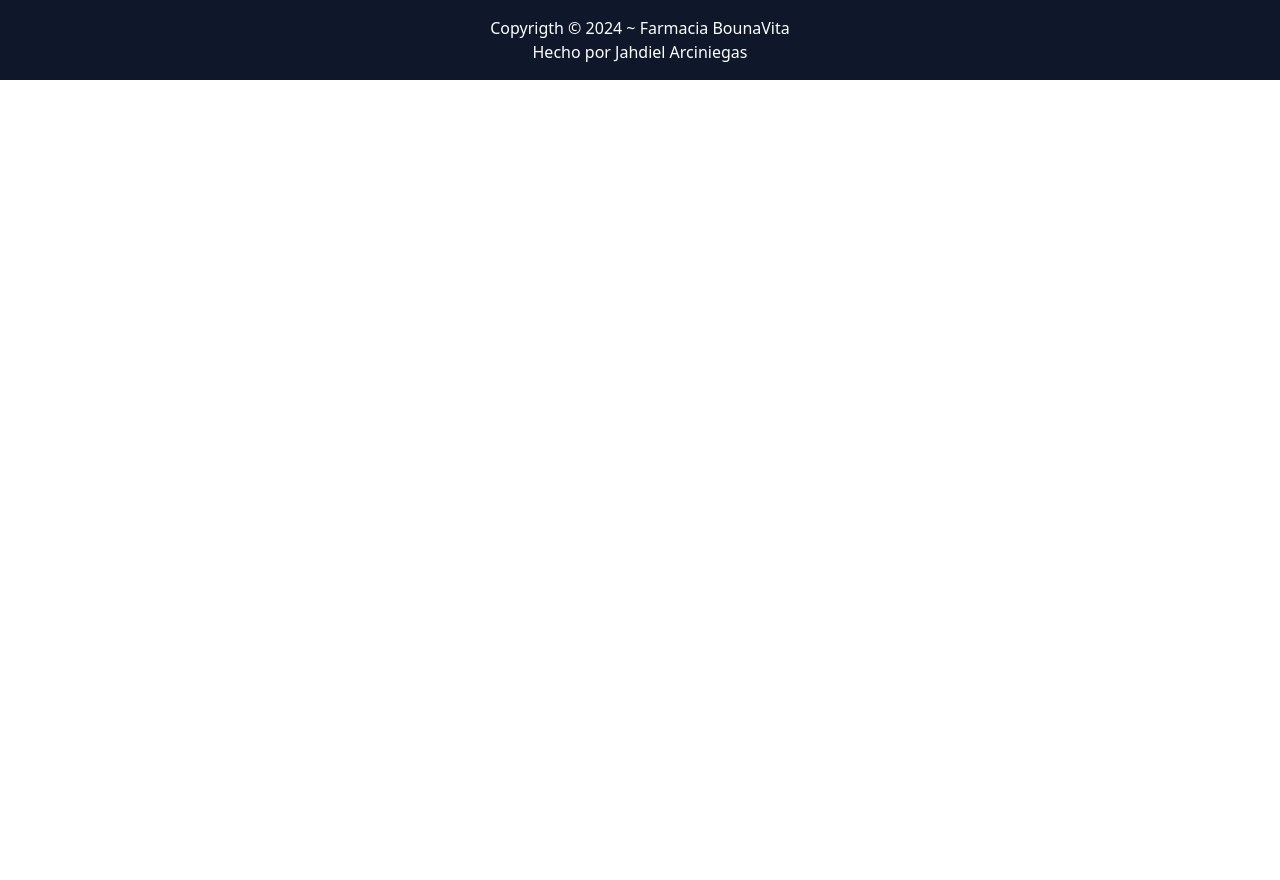
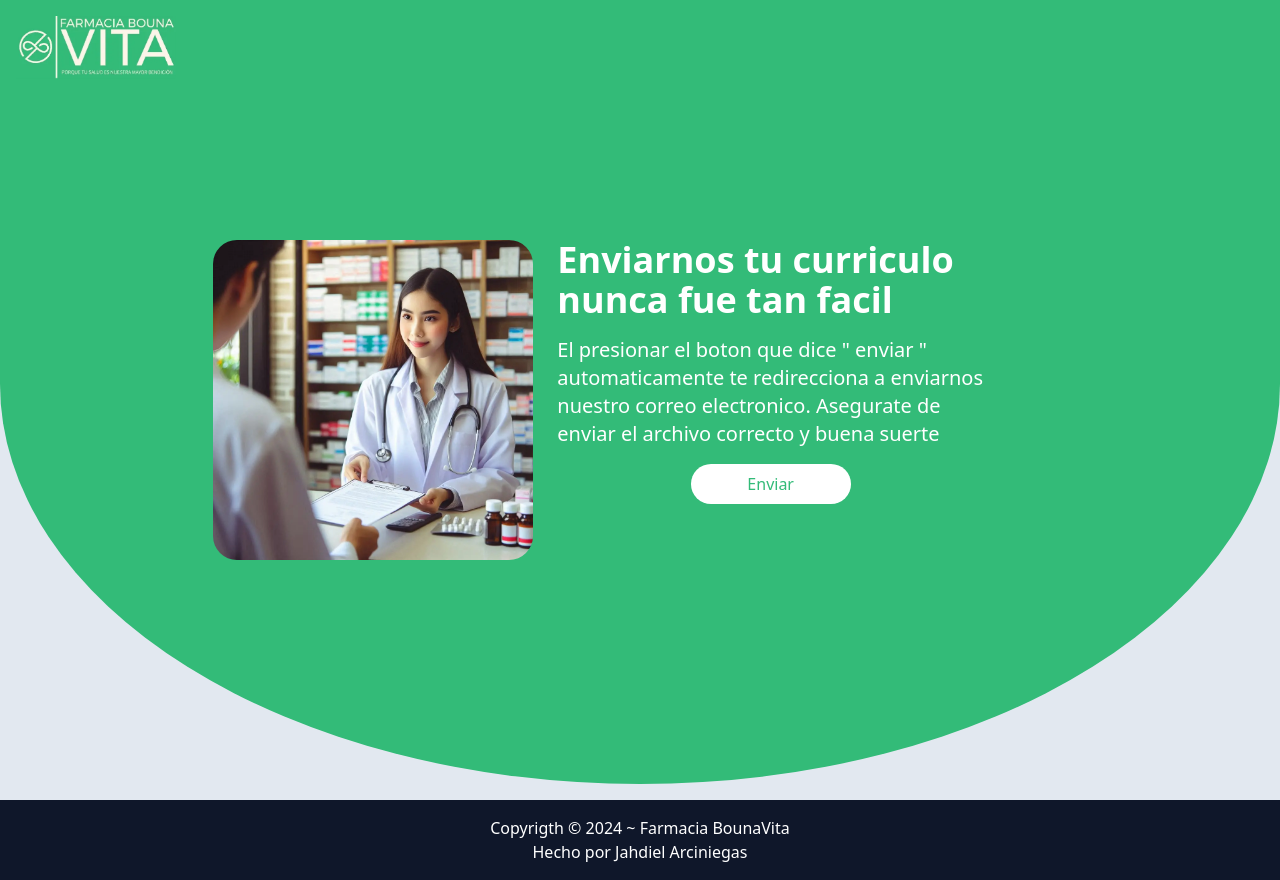
Before and after one commit to JahdielArciniegas/project-farmacia-bouna-vita, a React (Vite) app: page /send-your-cv in a window 1280 px wide. Before the commit the page ends 800 px from the top, so only its background shows below. Built offline with nearby package versions, Linux system fonts and the light colour scheme.

Commit message:
Pagina para enviar CV creada

```diff
--- a/src/App.jsx
+++ b/src/App.jsx
@@ -9,6 +9,7 @@ const Home = lazy(() => import("./pages/Home"));
 const LogIn = lazy(() => import("./pages/LogIn"));
 const SingUp = lazy(() => import("./pages/SingUp"));
 const Sucursal = lazy(() => import("./pages/sucursales/Sucursal"));
+const SendCv = lazy(() => import("./pages/SendCv"));
 
 function App() {
   return (
@@ -26,6 +27,7 @@ function App() {
           <Route path="/login" element={<LogIn />} />
           <Route path="/signup" element={<SingUp />} />
           <Route path="/sucursal/:namesSucursal" element={<Sucursal />} />
+          <Route path="/send-your-cv" element={<SendCv />} />
         </Route>
       </Routes>
       <Footer />
--- /dev/null
+++ b/src/components/common/LogoTopPage.jsx
@@ -0,0 +1,13 @@
+import { NavLink } from "react-router-dom";
+
+export default function LogoTopPage() {
+  return (
+    <NavLink to="/">
+      <img
+        className="z-40 w-40 h-auto absolute top-4 left-4"
+        src="../../Logo.webp"
+        alt=""
+      />
+    </NavLink>
+  );
+}
--- a/src/components/sections/Employees.jsx
+++ b/src/components/sections/Employees.jsx
@@ -15,7 +15,7 @@ export default function Employees() {
             En nuestra farmacia, contamos con un equipo de profesionales
             dedicados a brindar la mejor atención y cuidado a nuestros clientes.
           </p>
-          <a className="" href="">
+          <a className="" href="/send-your-cv">
             <Buttons size="">Unete a nuestro equipo</Buttons>
           </a>
         </div>
--- a/src/pages/LogIn.jsx
+++ b/src/pages/LogIn.jsx
@@ -2,6 +2,7 @@ import { NavLink } from "react-router-dom";
 import Background from "../components/common/Background";
 import Buttons from "../components/common/Buttons";
 import FormItems from "../components/common/FormItems";
+import LogoTopPage from "../components/common/LogoTopPage";
 
 export default function LogIn() {
   return (
@@ -51,6 +52,7 @@ export default function LogIn() {
           </form>
         </div>
       </div>
+      <LogoTopPage />
       <Background />
     </div>
   );
--- /dev/null
+++ b/src/pages/SendCv.jsx
@@ -0,0 +1,32 @@
+import Background from "../components/common/Background";
+import LogoTopPage from "../components/common/LogoTopPage";
+import Buttons from "../components/common/Buttons";
+
+export default function SendCv() {
+  return (
+    <div className="w-full h-screen flex justify-center items-center relative bg-slate-200">
+      <div className="z-40 flex w-4/6 animate-fade-in-down gap-6">
+        <img className="w-80 rounded-3xl " src="../imageCv.webp"></img>
+        <div className="w-2/4 text-white flex flex-col gap-4">
+          <h2 className="font-bold text-4xl">
+            Enviarnos tu curriculo nunca fue tan facil
+          </h2>
+          <p className="text-xl">
+            El presionar el boton que dice &quot; enviar &quot; automaticamente
+            te redirecciona a enviarnos nuestro correo electronico. Asegurate de
+            enviar el archivo correcto y buena suerte
+          </p>
+          <div className="self-center">
+            <a href="mailto:bounavitatrabajo@gmail.com">
+              <Buttons bgColor="white" textColor="[#33bb78]" size="40">
+                Enviar
+              </Buttons>
+            </a>
+          </div>
+        </div>
+      </div>
+      <Background />
+      <LogoTopPage />
+    </div>
+  );
+}
--- a/src/pages/SingUp.jsx
+++ b/src/pages/SingUp.jsx
@@ -2,6 +2,7 @@ import { NavLink } from "react-router-dom";
 import Background from "../components/common/Background";
 import Buttons from "../components/common/Buttons";
 import FormItems from "../components/common/FormItems";
+import LogoTopPage from "../components/common/LogoTopPage";
 
 export default function SingUp() {
   return (
@@ -55,6 +56,7 @@ export default function SingUp() {
         </div>
       </div>
       <Background />
+      <LogoTopPage />
     </div>
   );
 }
--- a/src/pages/sucursales/Sucursal.jsx
+++ b/src/pages/sucursales/Sucursal.jsx
@@ -1,6 +1,7 @@
-import { NavLink, useParams } from "react-router-dom";
+import { useParams } from "react-router-dom";
 import { sucursales } from "../../data/sucursales";
 import Background from "../../components/Background";
+import LogoTopPage from "../../components/common/LogoTopPage";
 
 export default function Sucursal() {
   const { namesSucursal } = useParams();
@@ -30,14 +31,7 @@ export default function Sucursal() {
           </div>
         </div>
       </div>
-      <NavLink to="/">
-        <img
-          className="z-40 w-40 h-auto absolute top-4 left-4"
-          src="../Logo.webp"
-          alt=""
-        />
-      </NavLink>
-
+      <LogoTopPage />
       <Background />
     </div>
   );
```
Also changed, not shown: public/imageCv.webp (added).
